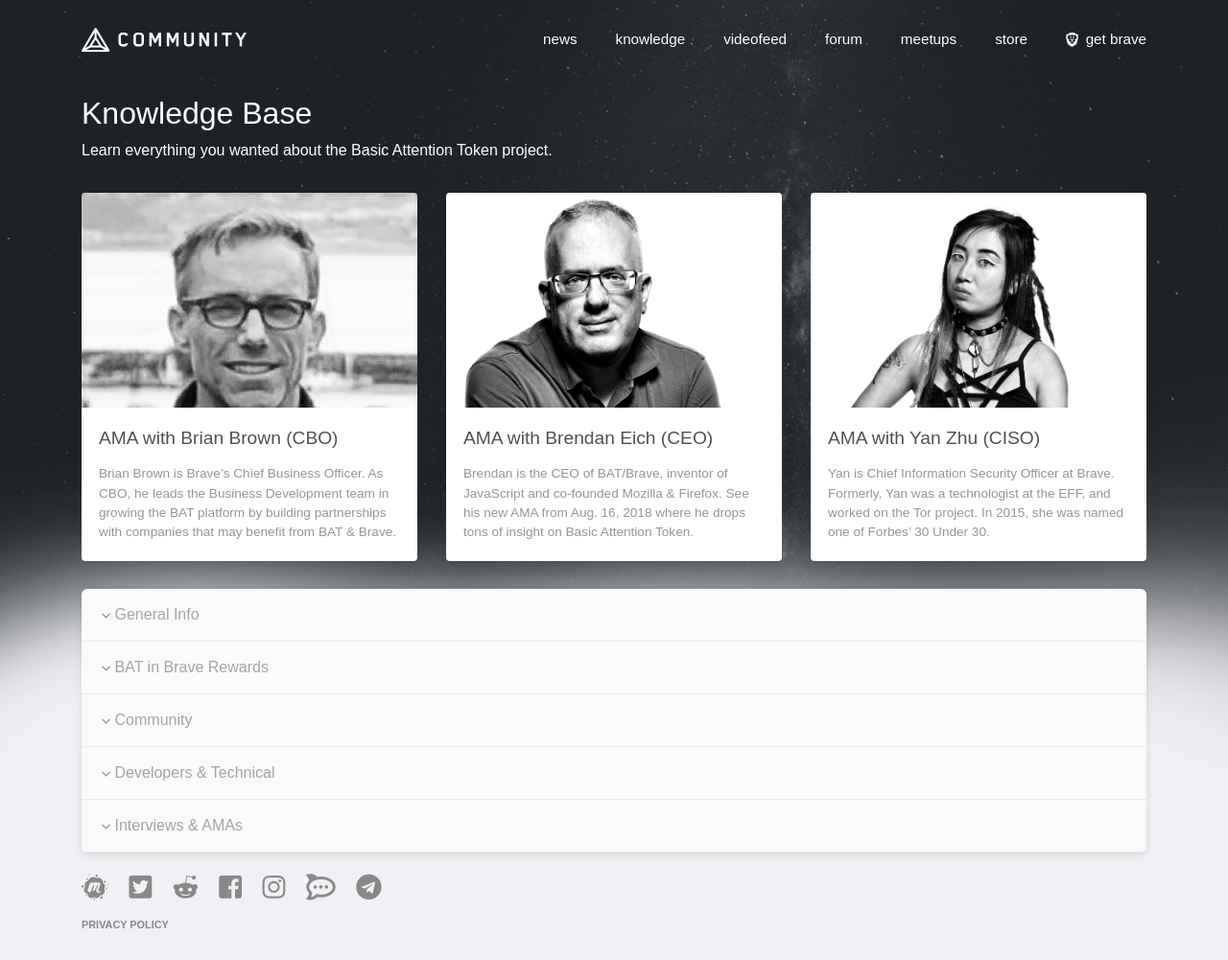
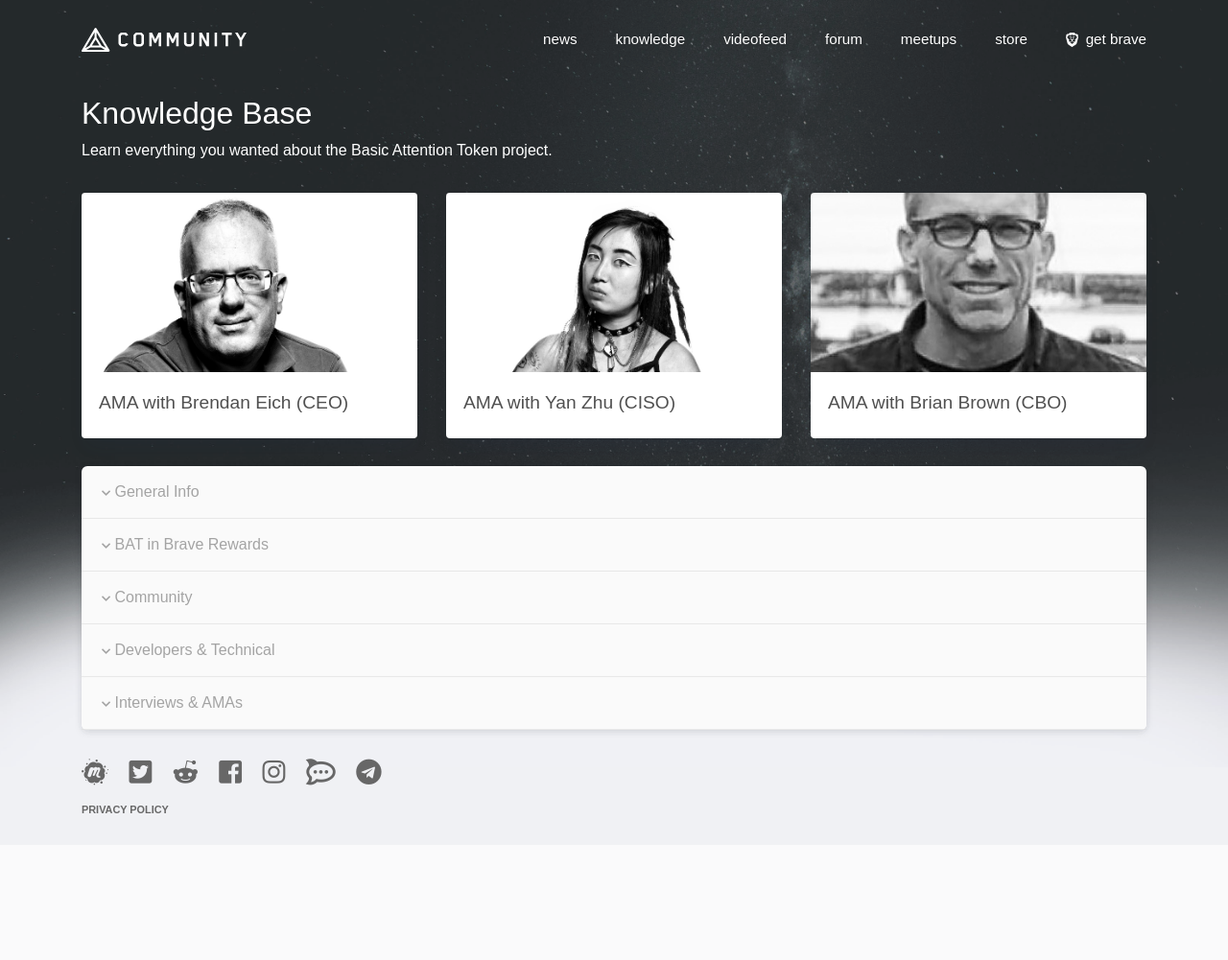
Before and after one commit to Miyayes/batcommunity-website, a PHP site: page /knowledge.html in a window 1280 px wide; the page is wider, and only the part inside the window is pictured. Shown: that part at 96% size. After the commit the page ends 848 px from the top of that part, so only its background shows below. Run offline with PHP 8.4, Linux system fonts and the light colour scheme; some libraries are stand-ins or nearby versions; some web fonts are replaced.

Commit message:
Fix links.

```diff
--- a/css/secondary.css
+++ b/css/secondary.css
@@ -7,6 +7,7 @@
 
 #knowledge-mainContent {
     margin-top: .3em;
+    margin-bottom: 1.5em;
     background: none;
     box-shadow: 0 2px 8px 0 rgba(35,47,53,.09);
     border-radius: 0.25em;
@@ -87,7 +88,7 @@
 }
 
 #knowledge-FeaturedArticles .card {
-    height: 24em;
+    height: 16em;
 }
 
 #privacyPolicy {
--- a/css/styles.css
+++ b/css/styles.css
@@ -33,7 +33,7 @@ body {
     position: absolute;
     background-size: cover;
     background-position: bottom;
-    opacity: 0.93;
+    opacity: 0.9;
     z-index: -1;
     background-repeat: no-repeat;
     background-image: url('../images/stars4.jpg'); /* Default BG with noJS */
@@ -143,7 +143,7 @@ i:hover.hoverSocial {
 }
 
 #socials a {
-    color: #888888;
+    color: #676767;
     margin-top: 1em;
 }
 
@@ -369,7 +369,7 @@ i.fab {
     padding-left: .45em;
 } */
 
-/* Launch Cards (cards that explain navigation) */
+/* Launch Cards (cards that explain navigation)
 
 .miniCards .card {
     height: 10em;
@@ -411,7 +411,7 @@ i.fab {
     transition: all .1s ease-in-out;
     -moz-transition: all .25s ease-in-out;
     -webkit-transition: all .25s ease-in-out;
-}
+} */
 
 /* Media Queries */
 
--- a/feed.html
+++ b/feed.html
@@ -23,7 +23,7 @@
     font-src data: https://*.fontawesome.com;
     ">
 
-    <title>BAT Community</title>
+    <title>BAT Video Feed</title>
     <meta name="description" content="BAT Community meetups, blog, tutorials, forums and social media for
     Basic Attention Token. BAT is a new blockchain-based digital advertising platform from the inventor of JavaScript
     and founder of Mozilla &amp; Firefox, with an Ethereum-based crypto utility token.">
--- a/knowledge.html
+++ b/knowledge.html
@@ -111,25 +111,7 @@
         <section class="cardRows" id="knowledge-FeaturedArticles">
 
             <div class="row">
-                <div class="col-lg-4 col-md-6 col-sm-12 col-xs-12">
-                    <div class="card">
-                        <div class="top-card">
-                            <a href="https://www.reddit.com/r/BATProject/comments/99epmy/im_brian_bondy_cofounder_and_cto_of_brave_ama/"
-                                target="_blank">
-                                <img id="card1-image" src="images/brianbrown.jpg" style="object-fit: cover; object-position: top;"
-                                    width="100%" height="100%">
-                            </a>
-                        </div>
-                        <div class="card-body">
-                            <h5 class="card-title">AMA with Brian Brown (CBO)</h5>
-                            <p class="card-text">
-                                Brian Brown is Brave’s Chief Business Officer. As CBO, he leads the Business
-                                Development team in growing the BAT platform by building partnerships with companies
-                                that may benefit from BAT & Brave.
-                            </p>
-                        </div>
-                    </div>
-                </div>
+
 
                 <div class="col-lg-4 col-md-6 col-sm-12 col-xs-12">
                     <div class="card">
@@ -141,11 +123,6 @@
                         </div>
                         <div class="card-body">
                             <h5 class="card-title">AMA with Brendan Eich (CEO)</h5>
-                            <p class="card-text">
-                                Brendan is the CEO of BAT/Brave, inventor of JavaScript and co-founded Mozilla &
-                                Firefox. See his new AMA from Aug. 16, 2018
-                                where he drops tons of insight on Basic Attention Token.
-                            </p>
                         </div>
                     </div>
                 </div>
@@ -153,18 +130,28 @@
                 <div class="col-lg-4 col-md-6 col-sm-12 col-xs-12">
                     <div class="card">
                         <div class="top-card">
-                            <a href="https://basicattentiontoken.org/ama-with-brendan-eich/" target="_blank">
+                            <a href="https://brave.com/ama-with-yan-zhu/" target="_blank">
                                 <img id="card1-image" src="images/yanzhu-facesofopensource2.jpg" style="object-fit: cover; object-position: top;"
                                     width="100%" height="100%">
                             </a>
                         </div>
                         <div class="card-body">
                             <h5 class="card-title">AMA with Yan Zhu (CISO)</h5>
-                            <p class="card-text">
-                                Yan is Chief Information Security Officer at Brave. Formerly, Yan was a technologist at
-                                the EFF, and worked on the Tor project. In 2015, she was named one of Forbes’ 30 Under
-                                30.
-                            </p>
+                        </div>
+                    </div>
+                </div>
+
+                <div class="col-lg-4 col-md-6 col-sm-12 col-xs-12">
+                    <div class="card">
+                        <div class="top-card">
+                            <a href="https://brave.com/ama-with-brian-brown/"
+                                target="_blank">
+                                <img id="card1-image" src="images/brianbrown.jpg" style="object-fit: cover; object-position: center;"
+                                    width="100%" height="100%">
+                            </a>
+                        </div>
+                        <div class="card-body">
+                            <h5 class="card-title">AMA with Brian Brown (CBO)</h5>
                         </div>
                     </div>
                 </div>
@@ -198,7 +185,7 @@
                                         <p>
                                             Introduction to Basic Attention Token
                                         </p>
-                                        <small>INFO</small>
+
                                     </div>
 
                                     <small>A complete overview of Basic Attention Token: what it is, what it solves and
@@ -212,7 +199,7 @@
                                         <p>
                                             Exchange for BAT with no fees using AirSwap, Brave and Metamask
                                         </p>
-                                        <small>INFO</small>
+
                                     </div>
 
                                     <small>How to use Metamask with Brave to exchange for BAT tokens via decentralized
@@ -244,7 +231,7 @@
                                             <p>
                                                 How to Verify Your YouTube Channel
                                             </p>
-                                            <small>VIDEO</small>
+
                                         </div>
 
                                         <small>Setup your YouTube channel with Brave Payments.</small>
@@ -254,7 +241,7 @@
                                             <p>
                                                 How to Verify Your Website Domain Name (Upload Method)
                                             </p>
-                                            <small>VIDEO</small>
+
                                         </div>
 
                                         <small>Verify your website domain name using the .well-known upload method with
@@ -269,7 +256,7 @@
                                                 </i>
                                                 How to Verify Your Website Domain Name (DNS TXT Record Method)
                                             </p>
-                                            <small>VIDEO</small>
+
                                         </div>
 
                                         <small>Verify your website domain name by updating your DNS TXT records for
@@ -299,7 +286,7 @@
                                             <p>
                                                 BAT Community Guidelines
                                             </p>
-                                            <small>INFO</small>
+
                                         </div>
 
                                         <small>Rules for participating in the BAT Community.</small>
@@ -310,7 +297,7 @@
                                             <p>
                                                 BAT Regional Leader Roles and Responsibilities
                                             </p>
-                                            <small>INFO</small>
+
                                         </div>
 
                                         <small>Learn about what you will be doing as a BAT Regional Leader volunteer!</small>
@@ -339,7 +326,7 @@
                                                 <p>
                                                     Ethereum and Basic Attention Token (BAT)
                                                 </p>
-                                                <small>INFO</small>
+
                                             </div>
 
                                             <small>BAT as an Ethereum-based ERC20 utility token and smart contract.</small>
@@ -349,7 +336,7 @@
                                                 <p>
                                                     Understanding the BAT Smart Contract
                                                 </p>
-                                                <small>INFO</small>
+
                                             </div>
 
                                             <small>Going through the BAT smart contract, line by line.</small>
@@ -361,7 +348,7 @@
 
                                                     BAT & Brave Server Status
                                                 </p>
-                                                <small>INFO</small>
+
                                             </div>
 
                                             <small>See server uptime and status updates for BAT and Brave-related sites
@@ -394,7 +381,7 @@
                                                 <p>
                                                     Brian Bondy AMA (August 22, 2018)
                                                 </p>
-                                                <small>INTERVIEW</small>
+
                                             </div>
 
                                             <small>Brian Bondy is the CTO and co-founder of Brave Software.
@@ -411,7 +398,7 @@
                                                 <p>
                                                     Brendan Eich AMA (August 16, 2018)
                                                 </p>
-                                                <small>INTERVIEW</small>
+
                                             </div>
 
                                             <small>Reddit AMA with Brendan Eich (CEO) on August 16th, 2018.</small>
@@ -427,7 +414,7 @@
                                                 <p>
                                                     Brendan Eich AMA (December 20, 2017)
                                                 </p>
-                                                <small>INTERVIEW</small>
+
                                             </div>
 
                                             <small>Transcript of RocketChat AMA with Brendan Eich (CEO) on December
```
Also changed, not shown: index.html (+8 -10 lines), images/carousel-2-2.jpg.
